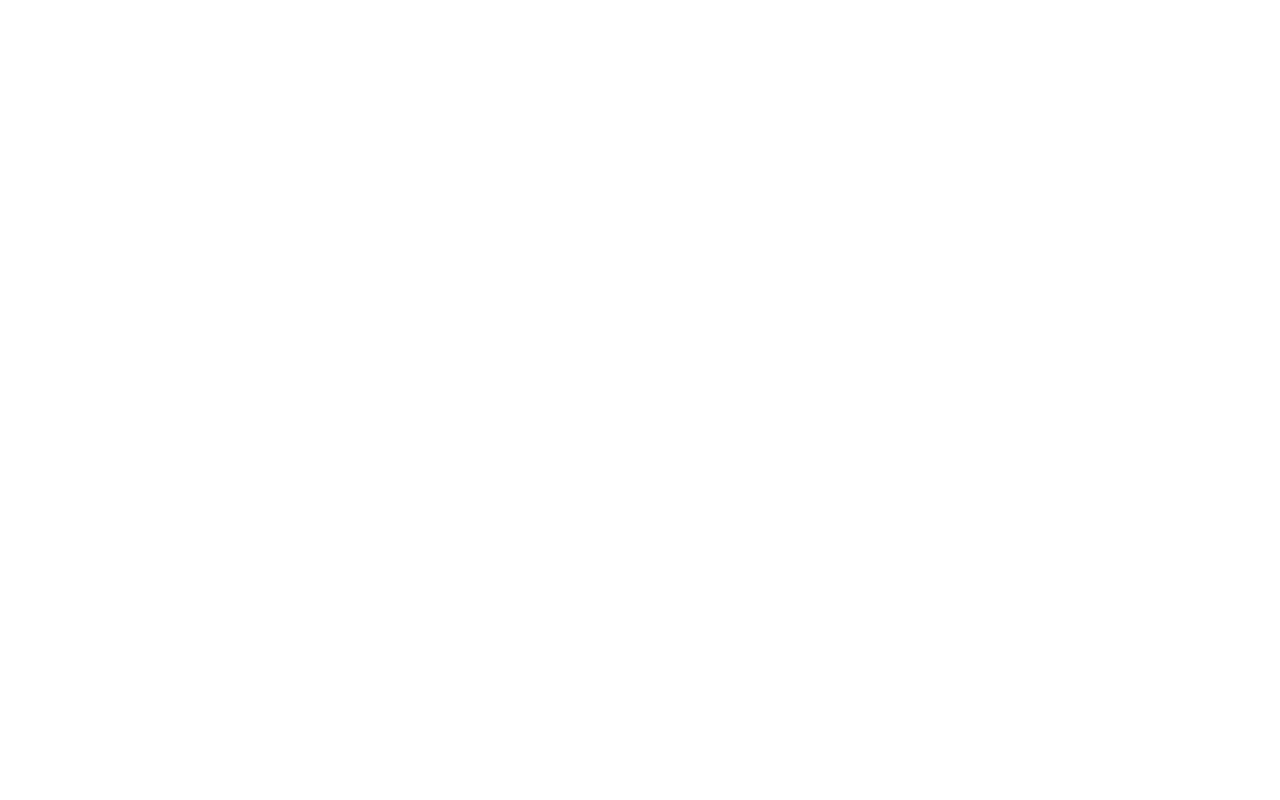
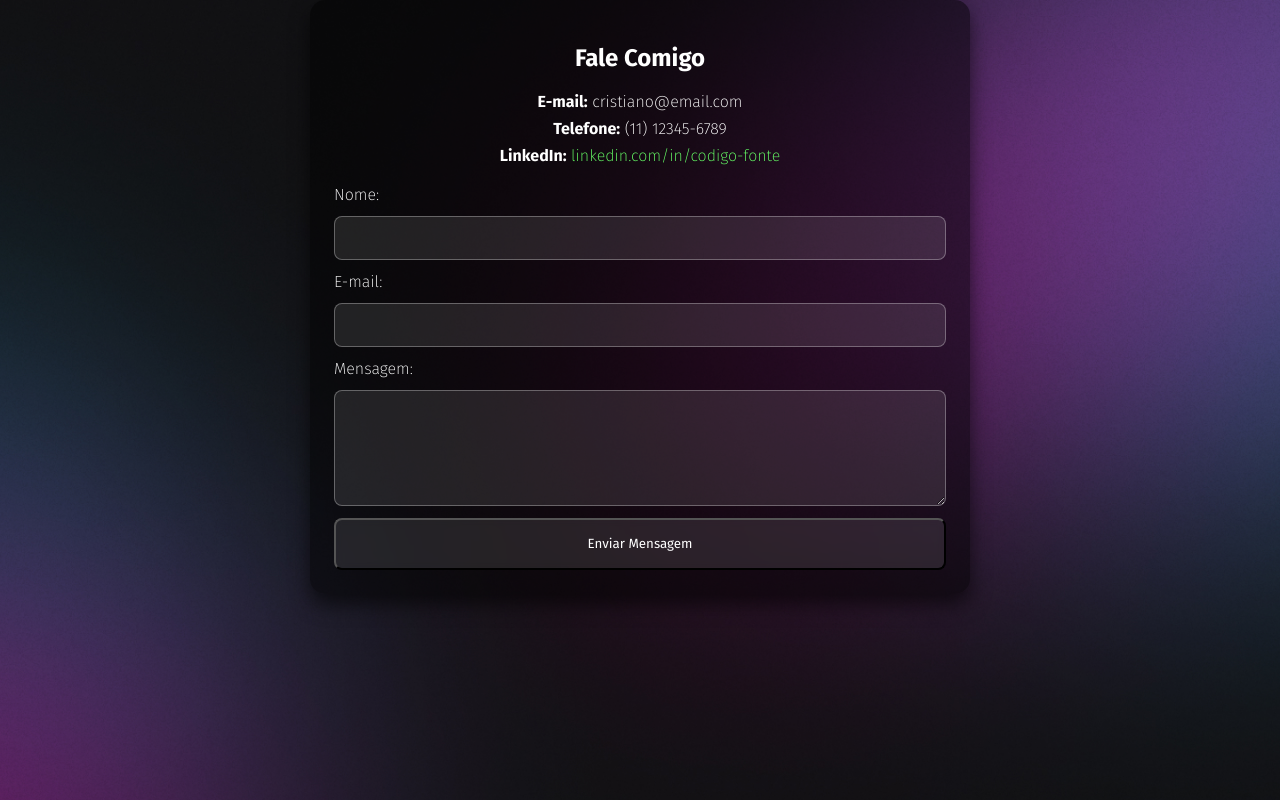
Before and after one commit to CrisisUp/HTML5_TARDE, a plain HTML site: page meu_projeto/paginas/faleComigo/faleComigo.html in a window 1280 px wide. Drawn offline with Linux system fonts and the light colour scheme.

Commit message:
novas atualizações do projeto curriculo

```diff
--- a/meu_projeto/paginas/faleComigo/faleComigo.html
+++ b/meu_projeto/paginas/faleComigo/faleComigo.html
@@ -0,0 +1,34 @@
+<!DOCTYPE html>
+<html lang="pt-BR">
+<head>
+    <meta charset="UTF-8">
+    <meta name="viewport" content="width=device-width, initial-scale=1.0">
+    <title>Fale Comigo - Cristiano Batista</title>
+    <link rel="preconnect" href="https://fonts.googleapis.com">
+    <link rel="preconnect" href="https://fonts.gstatic.com" crossorigin>
+    <link href="https://fonts.googleapis.com/css2?family=Fira+Sans:ital,wght@0,100;0,200;0,300;0,400;0,500;0,600;0,700;0,800;0,900;1,100;1,200;1,300;1,400;1,500;1,600;1,700;1,800;1,900&display=swap"
+        rel="stylesheet">
+    <!--link rel="stylesheet" href="../style.css"--> <!-- Link para o arquivo CSS comum -->
+    <link rel="stylesheet" href="./style.css"> <!-- Link para o arquivo CSS específico -->
+</head>
+
+<body>
+    <div id="caixa">
+        <h1>Fale Comigo</h1>
+        <div class="contato">
+            <p><strong>E-mail:</strong> cristiano@email.com</p>
+            <p><strong>Telefone:</strong> (11) 12345-6789</p>
+            <p><strong>LinkedIn:</strong> <a href="https://www.linkedin.com/in/codigo-fonte" target="_blank">linkedin.com/in/codigo-fonte</a></p>
+        </div>
+        <form action="#" method="POST" id="form-contato">
+            <label for="nome">Nome:</label>
+            <input type="text" id="nome" name="nome" required>
+            <label for="email">E-mail:</label>
+            <input type="email" id="email" name="email" required>
+            <label for="mensagem">Mensagem:</label>
+            <textarea id="mensagem" name="mensagem" rows="5" cols="3" maxlength="512" required></textarea>
+            <button type="submit">Enviar Mensagem</button>
+        </form>
+    </div>
+</body>
+</html>
--- a/meu_projeto/paginas/faleComigo/style.css
+++ b/meu_projeto/paginas/faleComigo/style.css
@@ -0,0 +1,145 @@
+/* Reaproveitando os estilos globais do style.css */
+@import url("../style.css");
+
+/* Estilos específicos para a página de contato */
+
+* {
+    margin: 0;
+    padding: 0;
+    box-sizing: border-box;
+    color: white;
+}
+
+body {
+    background-image: url(../../imagens/bg-desktop.jpg);
+    background-repeat: no-repeat;
+    background-position: top center;
+    background-size: cover;
+    font-family: "Fira Sans", sans-serif;
+    font-weight: 200;
+    font-style: normal;
+}
+
+#caixa {
+    width: 100%;
+    max-width: 660px; /* Seguindo o mesmo tamanho do layout original */
+    background: rgba(0, 0, 0, 0.5); /* Fundo com sobreposição para melhorar contraste */
+    border-radius: 15px;
+    padding: 24px;
+    margin: auto;
+    box-shadow: 0 10px 20px rgba(0, 0, 0, 0.6); /* Sombras para destacar */
+}
+
+#perfil {
+    text-align: center;
+    padding: 24px;
+}
+
+#perfil img {
+    width: 240px;
+    margin: auto;
+    border-radius: 50%;
+    border: 3px solid green;
+}
+
+#perfil p {
+    color: white;
+}
+
+h1 {
+    color: white;
+    text-align: center;
+    font-size: 24px;
+    margin-top: 20px;
+}
+
+h2 {
+    color: white;
+    font-size: 20px;
+    text-align: center;
+    margin-top: 20px;
+}
+
+.contato {
+    color: white;
+    text-align: center;
+    margin-top: 20px;
+}
+
+.contato p {
+    font-size: 16px;
+    margin-bottom: 8px;
+}
+
+.contato a {
+    color: #66ff66; /* Verde para links */
+    text-decoration: none;
+}
+
+.contato a:hover {text-decoration: underline;}
+
+/* Formulário de contato */
+form {
+    display: flex;
+    flex-direction: column;
+    gap: 12px;
+    margin-top: 20px;
+}
+
+form label {
+    font-size: 16px;
+    color: white;
+}
+
+form input, form textarea {
+    padding: 12px 16px;
+    background: rgba(255, 255, 255, 0.1);
+    border: 1px solid rgba(255, 255, 255, 0.3);
+    border-radius: 8px;
+    color: white;
+    font-size: 16px;
+    transition: border-color 0.3s;
+}
+
+form input:focus, form textarea:focus {
+    border-color: white;
+    outline: none;
+}
+
+form button {
+    display: flex;
+    font-family: "Fira Sans", sans-serif;
+    align-items: center;
+    justify-content: center;
+    padding: 16px 24px;
+    background: rgba(255, 255, 255, 0.1);
+    border-radius: 8px;
+    backdrop-filter: blur(4px);
+    -webkit-backdrop-filter: blur(4px);
+    text-decoration: none;
+    transition: background 0.5s;
+    cursor: pointer;
+}
+
+form button:hover {
+    background: rgba(255, 255, 255, 0.05);
+    border: 1.5px solid white;
+    font-size: medium;
+}
+
+/* Responsividade */
+@media (max-width: 600px) {
+    #caixa {
+        width: 90%;
+        padding: 16px;
+    }
+
+    form input, form textarea {font-size: 14px;}
+    form button {font-size: 14px;}
+    h1 {font-size: 20px;}
+    h2 {font-size: 18px;}
+}
+
+textarea {
+    resize: vertical;
+}
--- a/meu_projeto/style.css
+++ b/meu_projeto/style.css
@@ -2,7 +2,17 @@
     margin: 0;
     padding: 0;
     box-sizing: border-box;
-    color: white;
+    color: var(--text-color);
+}
+
+:root {
+    --text-color: white;
+    --bg-url: url(./imagens/bg-desktop.jpg);
+}
+
+.light {
+    --text-color: black;
+    --bg-url: url(./imagens/bg-desktop-light.jpg);
 }
 
 body {
@@ -22,21 +32,21 @@ body {
     margin: auto;
 }
 
-#perfil {
+.perfil {
     text-align: center;
     padding: 24px;
     /*display: flex;*/
 }
 
-#perfil img {
+.perfil img {
     width: 240px;
     margin: auto;
     border-radius: 50%;
     border: 3px solid green;
 }
 
-#perfil p {
-    color: white;
+.perfil p {
+    color: var(--text-color);
 }
 
 ul {
@@ -44,6 +54,7 @@ ul {
     display: flex;
     flex-direction: column;
     gap: 8px;
+    padding: 24px 0;
 }
 
 ul li a {
@@ -61,5 +72,33 @@ ul li a {
 
 ul li a:hover {
     background: rgba(255, 255, 255, 0.05);
-    border: 1.5px solid white;
+    border: 1.5px solid var(--text-color);
 }
+
+#icones {
+    font-size: 24px;
+    display: flex;
+    justify-content: center;
+    gap: 32px;
+    /*padding: 24px 0;*/
+}
+
+#icones a {
+    display: flex;
+    align-items: center;
+    justify-content: center;
+    padding: 16px;
+    border-radius: 50%;
+    transition: background 0.2s;
+}
+
+#icones a:hover {
+    background: rgba(255, 255, 255, 0.2);
+    padding: 16px;
+}
+
+footer {
+    padding: 16px;
+    text-align: center;
+    font-size: 24px;
+}
```
Also changed, not shown: meu_projeto/index.html (+18 -4 lines).
